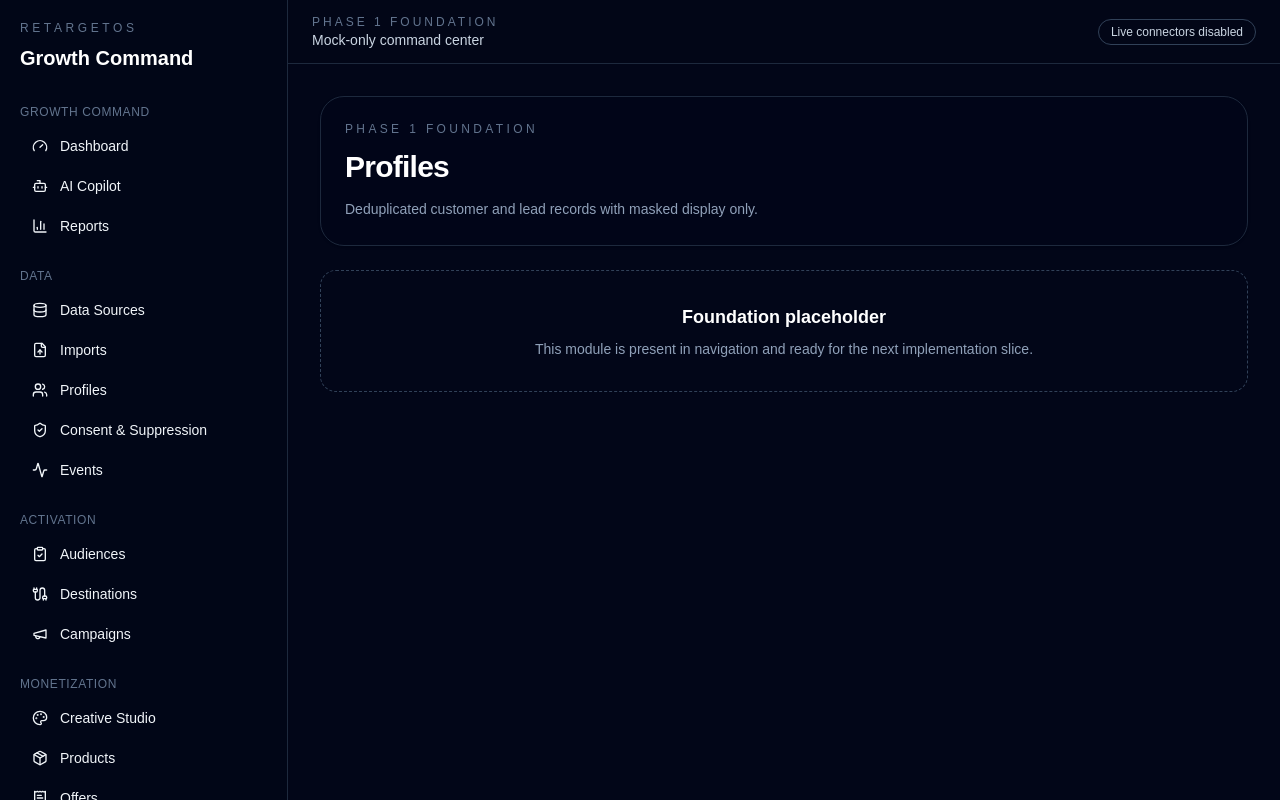
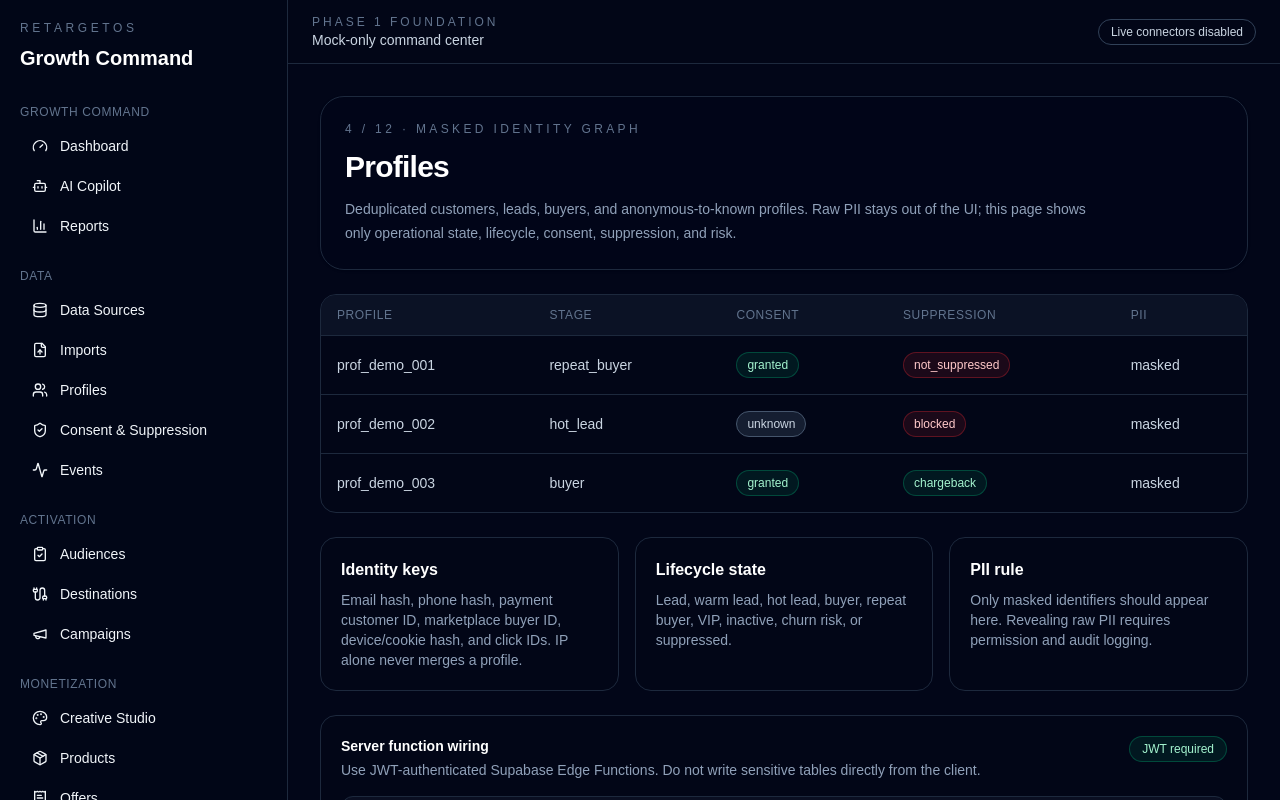
Before and after one commit to besfeng23/RetargetOS, a Next.js app: page /profiles in a window 1280 px wide. Shown: the top 800 px of the page. Built offline with nearby package versions, Linux system fonts and the light colour scheme.

Commit message:
Build profiles MVP page

```diff
--- a/src/app/profiles/page.tsx
+++ b/src/app/profiles/page.tsx
@@ -1,10 +1,36 @@
+import { ApiEndpointPanel } from "@/components/api-endpoint-panel";
 import { AppShell } from "@/components/app-shell";
 import { ModulePage } from "@/components/module-page";
+import { OpsTable } from "@/components/ops-table";
+import { endpointActions, profileRows } from "@/lib/mock-data";
 
 export default function ProfilesPage() {
   return (
     <AppShell>
-      <ModulePage title="Profiles" description="Deduplicated customer and lead records with masked display only." />
+      <ModulePage
+        title="Profiles"
+        eyebrow="4 / 12 · Masked identity graph"
+        description="Deduplicated customers, leads, buyers, and anonymous-to-known profiles. Raw PII stays out of the UI; this page shows only operational state, lifecycle, consent, suppression, and risk."
+      >
+        <OpsTable rows={profileRows} />
+
+        <div className="grid gap-4 md:grid-cols-3">
+          <div className="rounded-2xl border border-slate-800 bg-slate-950/70 p-5">
+            <p className="font-semibold text-white">Identity keys</p>
+            <p className="mt-2 text-sm text-slate-400">Email hash, phone hash, payment customer ID, marketplace buyer ID, device/cookie hash, and click IDs. IP alone never merges a profile.</p>
+          </div>
+          <div className="rounded-2xl border border-slate-800 bg-slate-950/70 p-5">
+            <p className="font-semibold text-white">Lifecycle state</p>
+            <p className="mt-2 text-sm text-slate-400">Lead, warm lead, hot lead, buyer, repeat buyer, VIP, inactive, churn risk, or suppressed.</p>
+          </div>
+          <div className="rounded-2xl border border-slate-800 bg-slate-950/70 p-5">
+            <p className="font-semibold text-white">PII rule</p>
+            <p className="mt-2 text-sm text-slate-400">Only masked identifiers should appear here. Revealing raw PII requires permission and audit logging.</p>
+          </div>
+        </div>
+
+        <ApiEndpointPanel actions={endpointActions.profiles} />
+      </ModulePage>
     </AppShell>
   );
 }
```
